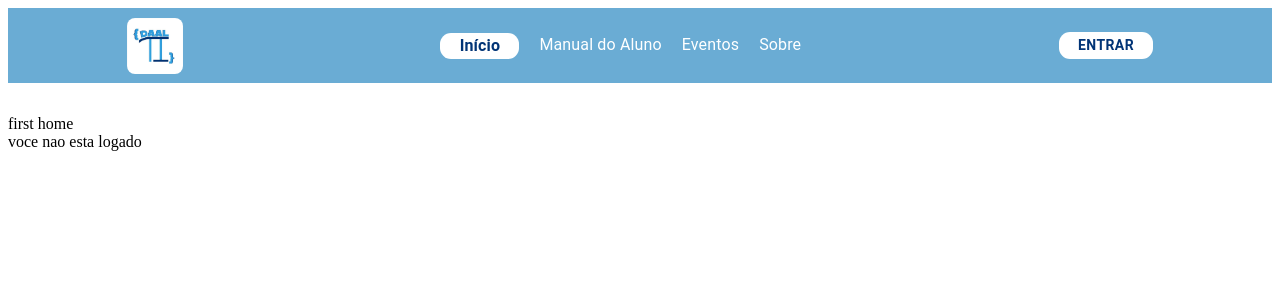
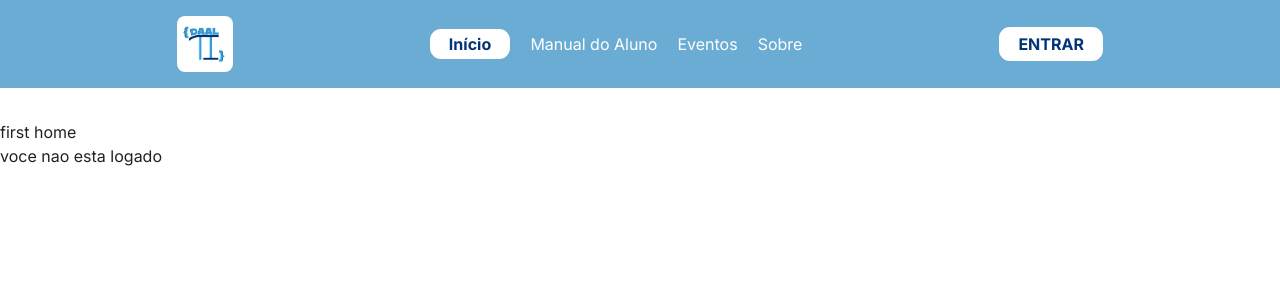
Before and after one commit to PortalDAAL/portal-daal-front, a React (Vite) app: page / in a window 1280 px wide. Shown: the top 300 px of the page. Built offline with nearby package versions, Linux system fonts and the light colour scheme.

Commit message:
feat: fontes corretas e melhoria no estilo

```diff
--- a/src/App.tsx
+++ b/src/App.tsx
@@ -15,6 +15,8 @@
 import Login from "./pages/user/Login";
 import AddEvent from "./pages/events/AddEvent";
 import { routes } from "./constants";
+import { createTheme, CssBaseline } from "@mui/material";
+import { ThemeProvider } from "@emotion/react";
 
 const router = createBrowserRouter(
   createRoutesFromElements(
@@ -32,10 +34,27 @@
   )
 );
 
+const theme = createTheme({
+  typography: {
+    // Para textos em geral, fonte Inter
+    fontFamily: "Inter, Arial, Helvetica, sans-serif",
+    // Para títulos maiores, fonte Poppins
+    h1: {
+      fontFamily: "Poppins, Arial, Helvetica, sans-serif",
+    },
+    h2: {
+      fontFamily: "Poppins, Arial, Helvetica, sans-serif",
+    },
+  },
+});
+
 const App = (): React.ReactElement => {
   return (
     <UserProvider>
-      <RouterProvider router={router} />
+      <ThemeProvider theme={theme}>
+        <CssBaseline />
+        <RouterProvider router={router} />
+      </ThemeProvider>
     </UserProvider>
   );
 };
--- a/src/components/navbar/navbar.styles.css
+++ b/src/components/navbar/navbar.styles.css
@@ -12,7 +12,7 @@
  * estão presentes no elemento, esse estilo é criado.
  */
 .navbar-enter-btn.MuiButton-contained, .navbar-item-selected.MuiTypography-root {
-  padding: 1px 1.2rem 1px 1.2rem;
+  padding: 3px 1.2rem 3px 1.2rem;
   background-color: white;
   border-radius: 11px;
   color: var(--royalblue);
--- a/src/components/navbar/navbar.tsx
+++ b/src/components/navbar/navbar.tsx
@@ -49,13 +49,14 @@
     <>
       <Box
         sx={{
+          width: "100%",
           display: "flex",
           flexDirection: "row",
-          justifyContent: "space-around",
+          justifyContent: "space-evenly",
           alignItems: "center",
           gap: "20px",
           marginBottom: "2rem",
-          paddingY: "0.6rem",
+          paddingY: "1rem",
           backgroundColor: colors.primary,
         }}
       >
@@ -72,6 +73,7 @@
             display: "flex",
             flexDirection: "row",
             justifyContent: "space-between",
+            alignItems: "center",
             gap: "20px",
           }}
         >
@@ -87,7 +89,6 @@
               >
                 <Typography
                   component="li"
-                  variant="body1"
                   className={
                     // Se a página ativa é um dos links da navbar, marque esse link como selecionado.
                     location.pathname == i.route ? "navbar-item-selected" : ""
@@ -109,6 +110,7 @@
             variant="contained"
             className="navbar-enter-btn"
             disableElevation
+            sx={{ fontSize: "16px" }}
             onClick={() => navigate(routes.login)}
           >
             Entrar
--- a/src/global.css
+++ b/src/global.css
@@ -1,4 +1,15 @@
+@import url('https://fonts.googleapis.com/css2?family=Inter:ital,opsz,wght@0,14..32,100..900;1,14..32,100..900&family=Poppins:ital,wght@0,100;0,200;0,300;0,400;0,500;0,600;0,700;0,800;0,900;1,100;1,200;1,300;1,400;1,500;1,600;1,700;1,800;1,900&display=swap');
+
 :root {
   --royalblue: #013476;
   --bold: 700;
 }
+
+html {
+  font-family: 'Inter', Arial, Helvetica, sans-serif;
+}
+
+.container {
+  margin-left: 5%;
+  margin-right: 5%;
+}
```
